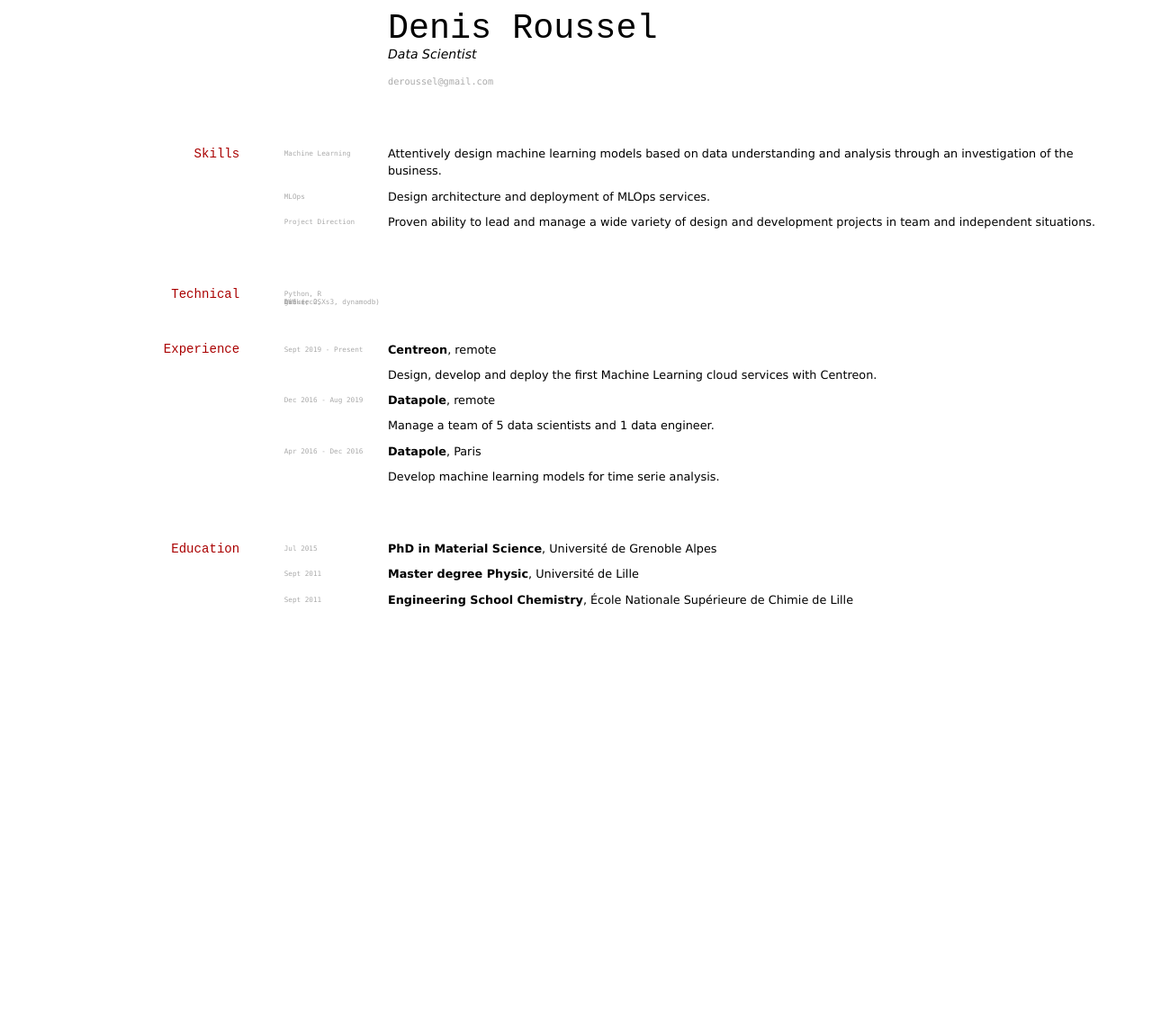
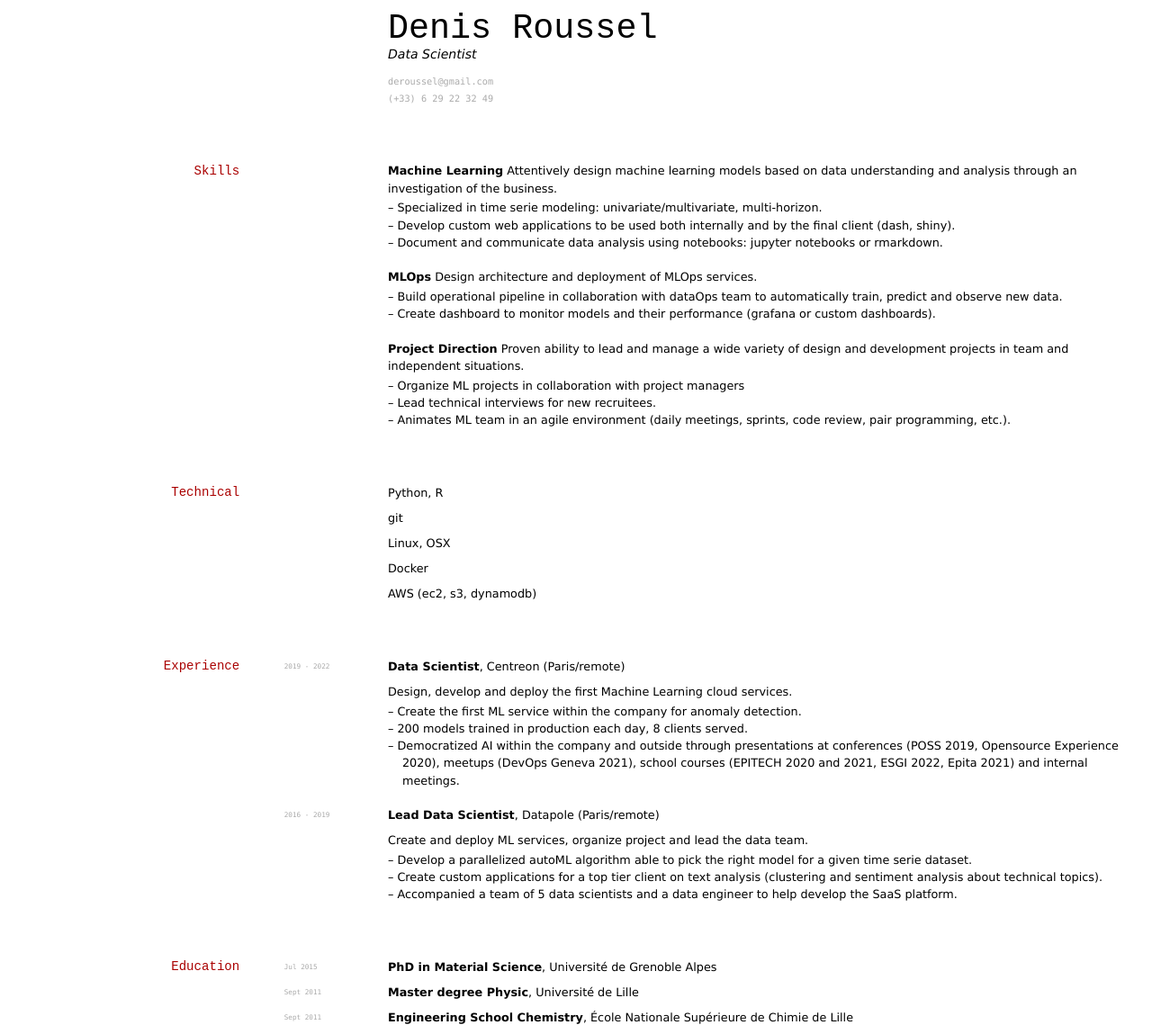
Before and after one commit to elipapa/markdown-cv, a Jekyll site: the page built from index.md, in a window 1280 px wide. Shown: the whole page at 90% size. Built offline with Jekyll 4.4.1, drawn with Linux system fonts in a browser that asks for light colours; before the commit the page ends 900 px from its top, so only the background shows below that.

Commit message:
Update resume

```diff
--- a/index.md
+++ b/index.md
@@ -6,48 +6,64 @@ title: Denis Roussel's CV
 Data Scientist
 
 <div id="webaddress">
-<a href="deroussel@gmail.com">deroussel@gmail.com</a>
+<a href="deroussel@gmail.com">deroussel@gmail.com</a><br>
+(+33) 6 29 22 32 49
 </div>
 
 ## Skills
 
-`Machine Learning`
+__Machine Learning__
 Attentively design machine learning models based on data understanding and analysis through an investigation of the business.
 
-`MLOps`
+* -- Specialized in time serie modeling: univariate/multivariate, multi-horizon.
+* -- Develop custom web applications to be used both internally and by the final client (dash, shiny).
+* -- Document and communicate data analysis using notebooks: jupyter notebooks or rmarkdown.
+
+__MLOps__
 Design architecture and deployment of MLOps services.
 
-`Project Direction`
+* -- Build operational pipeline in collaboration with dataOps team to automatically train, predict and observe new data.
+* -- Create dashboard to monitor models and their performance (grafana or custom dashboards).
+
+__Project Direction__
 Proven ability to lead and manage a wide variety of design and development projects in team and independent situations.
+
+* -- Organize ML projects in collaboration with project managers
+* -- Lead technical interviews for new recruitees.
+* -- Animates ML team in an agile environment (daily meetings, sprints, code review, pair programming, etc.).
+
 
 ## Technical
 
-`Python, R`
+Python, R
 
-`git`
+git
 
-`Linux, OSX`
+Linux, OSX
 
-`Docker`
+Docker
 
-`AWS (ec2, s3, dynamodb)`
+AWS (ec2, s3, dynamodb)
 
 ## Experience
 
-`Sept 2019 - Present`
-__Centreon__, remote
+`2019 - 2022`
+__Data Scientist__, Centreon (Paris/remote)
 
-Design, develop and deploy the first Machine Learning cloud services with Centreon.
+Design, develop and deploy the first Machine Learning cloud services.
 
-`Dec 2016 - Aug 2019`
-__Datapole__, remote
+* -- Create the first ML service within the company for anomaly detection.
+* -- 200 models trained in production each day, 8 clients served.
+* -- Democratized AI within the company and outside through presentations at conferences (POSS 2019, Opensource Experience 2020), meetups (DevOps Geneva 2021), school courses (EPITECH 2020 and 2021, ESGI 2022, Epita 2021) and internal meetings.
 
-Manage a team of 5 data scientists and 1 data engineer.
+`2016 - 2019`
+__Lead Data Scientist__, Datapole (Paris/remote)
 
-`Apr 2016 - Dec 2016`
-__Datapole__, Paris
+Create and deploy ML services, organize project and lead the data team.
 
-Develop machine learning models for time serie analysis.
+* -- Develop a parallelized autoML algorithm able to pick the right model for a given time serie dataset.
+* -- Create custom applications for a top tier client on text analysis (clustering and sentiment analysis about technical topics).
+* -- Accompanied a team of 5 data scientists and a data engineer to help develop the SaaS platform.
 
 ## Education
 
```
